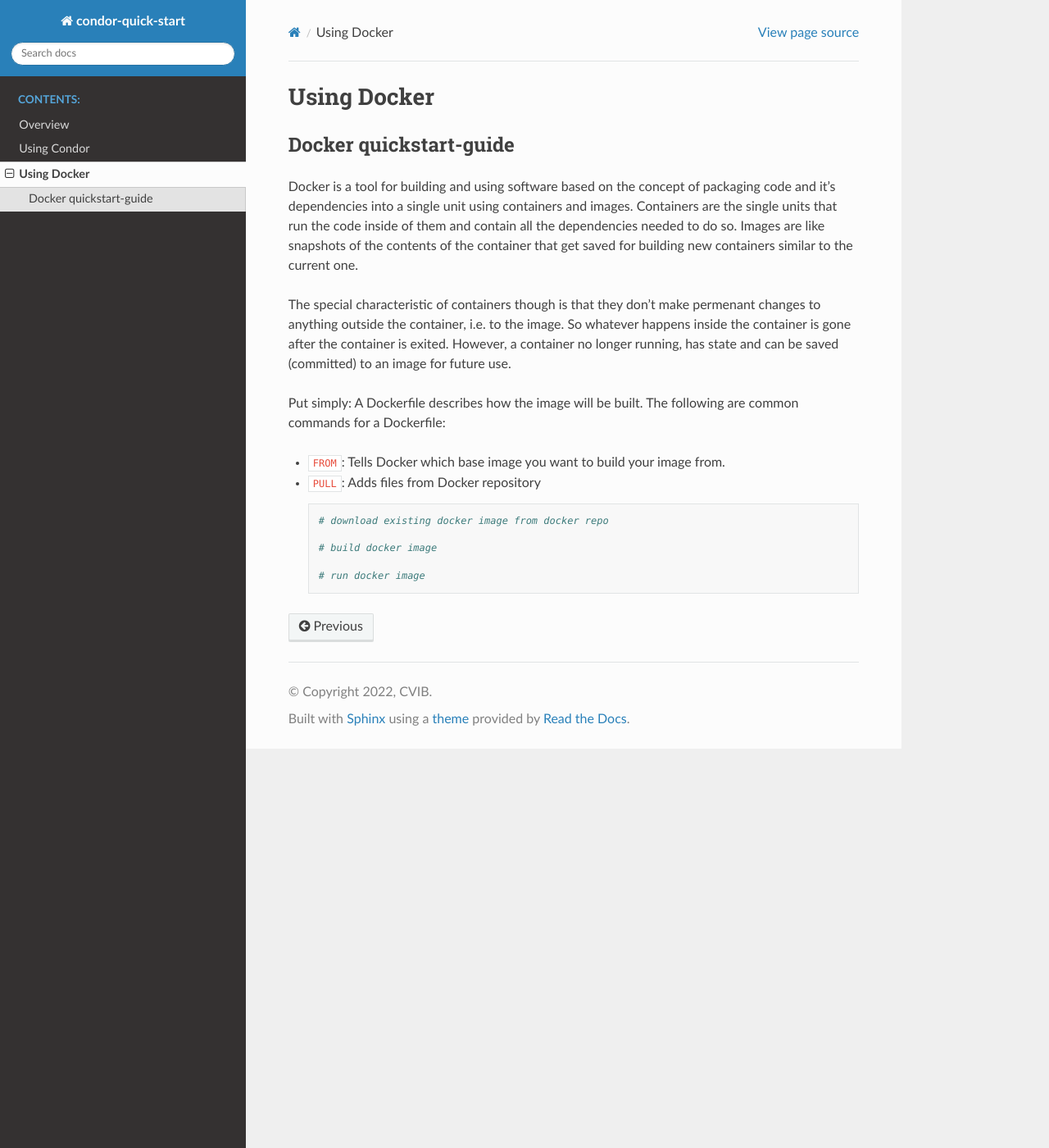
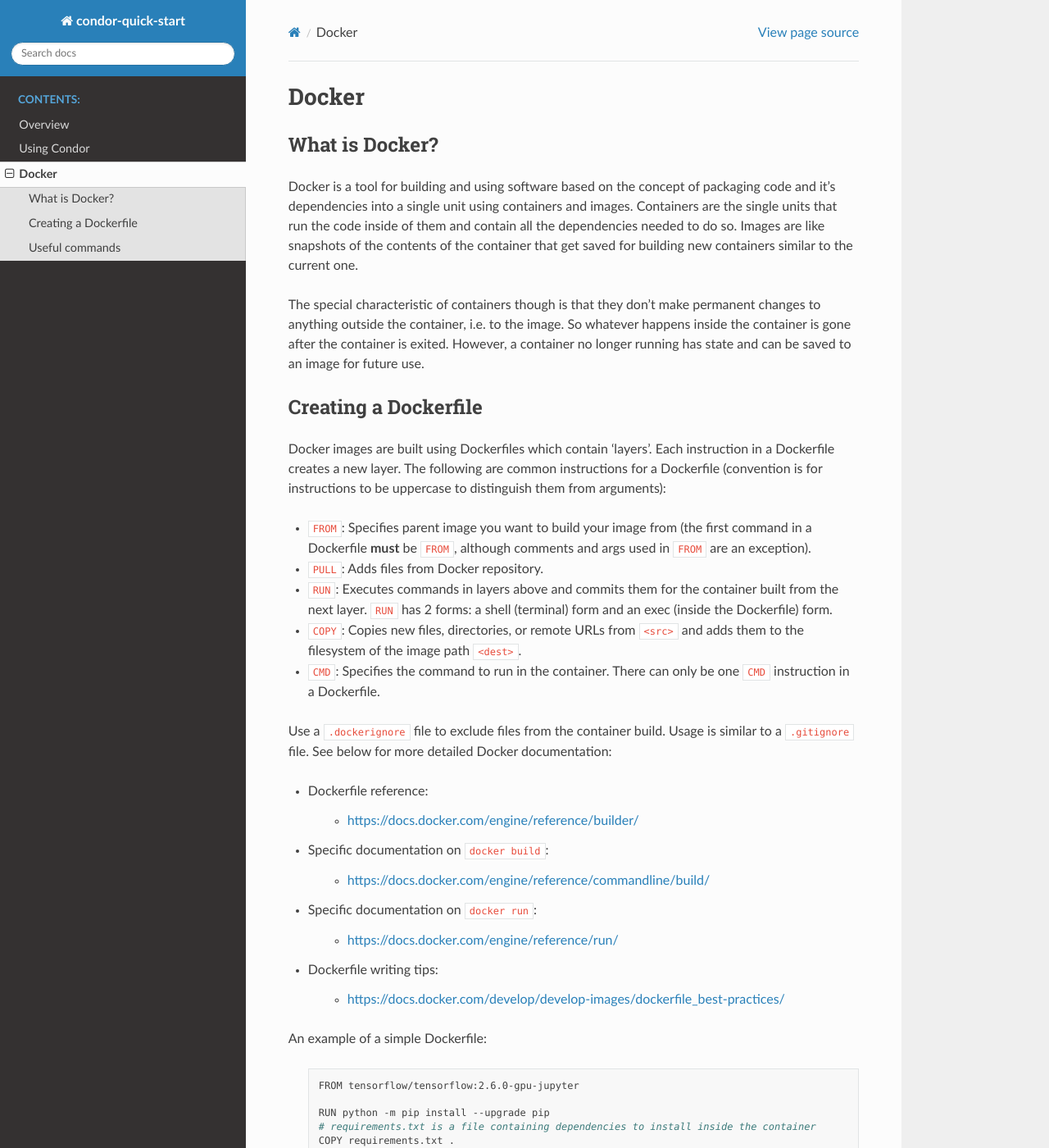
Before and after one commit to swelland6626/condor-quick-start, a Sphinx documentation site: the page built from doc/source/docker.rst, in a window 1280 px wide and 1400 px high. Shown: the whole window at 82% size. Built offline with Sphinx 7.4.7 and the Read the Docs theme 2.0.0, drawn with Linux system fonts in a browser that asks for light colours; some of the changed text lies outside the part shown.

Commit message:
Added dockerfile instructions and examples

````diff
--- a/doc/source/docker.rst
+++ b/doc/source/docker.rst
@@ -1,10 +1,10 @@
-######################################
-Using Docker
-######################################
+******************************
+Docker
+******************************
 
-*******************************************
-Docker quickstart-guide
-*******************************************
+++++++++++++++++++++++++++++++
+What is Docker?
+++++++++++++++++++++++++++++++
 
 Docker is a tool for building and using software based on the concept of packaging
 code and it's dependencies into a single unit using containers and images.
@@ -13,17 +13,119 @@ the dependencies needed to do so. Images are like snapshots of the contents of t
 container that get saved for building new containers similar to the current one.
 
 The special characteristic of containers though is that they don't make
-permenant changes to anything outside the container, i.e. to the image. So
+permanent changes to anything outside the container, i.e. to the image. So
 whatever happens inside the container is gone after the container is exited.
-However, a container no longer running, has state and can be saved (committed) to
+However, a container no longer running has state and can be saved to
 an image for future use.
 
-Put simply:
-A Dockerfile describes how the image will be built.
-The following are common commands for a Dockerfile:
+++++++++++++++++++++++++++++++
+Creating a Dockerfile
+++++++++++++++++++++++++++++++
 
-*  ``FROM``: Tells Docker which base image you want to build your image from.
-*  ``PULL``: Adds files from Docker repository
+Docker images are built using Dockerfiles which contain 'layers'. Each instruction
+in a Dockerfile creates a new layer. The following are common instructions for a
+Dockerfile (convention is for instructions to be uppercase to distinguish them
+from arguments):
+
+*  ``FROM``: Specifies parent image you want to build your image from (the first command in a Dockerfile **must** be ``FROM``, although comments and args used in ``FROM`` are an exception).
+*  ``PULL``: Adds files from Docker repository.
+*  ``RUN``: Executes commands in layers above and commits them for the container built from the next layer. ``RUN`` has 2 forms: a shell (terminal) form and an exec (inside the Dockerfile) form.
+*  ``COPY``: Copies new files, directories, or remote URLs from ``<src>`` and adds them to the filesystem of the image path ``<dest>``.
+*  ``CMD``: Specifies the command to run in the container. There can only be one ``CMD`` instruction in a Dockerfile.
+
+Use a ``.dockerignore`` file to exclude files from the container build. Usage is
+similar to a ``.gitignore`` file. See below for more detailed Docker documentation:
+
+* Dockerfile reference:
+
+   * https://docs.docker.com/engine/reference/builder/
+
+* Specific documentation on ``docker build``:
+
+   * https://docs.docker.com/engine/reference/commandline/build/
+
+* Specific documentation on ``docker run``:
+
+   * https://docs.docker.com/engine/reference/run/
+
+* Dockerfile writing tips:
+
+   * https://docs.docker.com/develop/develop-images/dockerfile_best-practices/
+
+
+An example of a simple Dockerfile:
+
+   .. code-block:: bash
+
+      FROM tensorflow/tensorflow:2.6.0-gpu-jupyter
+
+      RUN python -m pip install --upgrade pip
+      # requirements.txt is a file containing dependencies to install inside the container
+      COPY requirements.txt .
+      RUN pip install -r requirements.txt
+
+A more complex Dockerfile:
+
+   .. code-block:: bash
+
+      FROM sphinxdoc/sphinx-latexpdf
+      # FROM sphinxdoc/sphinx
+
+      ARG MYPATH=/usr/local
+      ARG MYLIBPATH=/usr/lib
+
+      RUN apt-get update && apt-get install -y --no-install-recommends \
+            autotools-dev \
+            build-essential \
+            ca-certificates \
+            cmake \
+            git \
+            wget \
+            curl \
+            vim
+      RUN rm -rf /var/lib/apt/lists/*
+
+      # install miniconda.
+      # create and activate python virtual env with desired version
+      RUN wget --quiet --no-check-certificate https://repo.continuum.io/miniconda/Miniconda3-4.6.14-Linux-x86_64.sh --no-check-certificate -O ~/miniconda.sh && \
+         /bin/bash ~/miniconda.sh -b -p /opt/conda
+      RUN /opt/conda/bin/conda create -n py python=3.7.2
+      RUN echo "source /opt/conda/bin/activate py" > ~/.bashrc
+      ENV PATH /opt/conda/envs/py/bin:$PATH
+      RUN /bin/bash -c "source /opt/conda/bin/activate py"
+
+      RUN /bin/bash -c "source /opt/conda/bin/activate py && conda install cython numpy -y && pip install scikit-build && pip install matplotlib"
+      RUN /bin/bash -c "source /opt/conda/bin/activate py && conda install -c conda-forge jupyterlab -y"
+      RUN /bin/bash -c "source /opt/conda/bin/activate py && conda install -c conda-forge nbsphinx -y"
+
+      RUN pip install sphinx-rtd-theme numpydoc sphinx-copybutton
+      # RUN pip install ipywidgets matplotlib medpy opencv-python plotly tabulate
+      # RUN pip install tensorflow pandas scikit-image pydicom
+
+      # ARG UNAME=testuser
+      # ARG UID=1000
+      # ARG GID=1000
+      # RUN groupadd -g $GID -o $UNAME
+      # RUN useradd -l -m -u $UID -g $GID -o -s /bin/bash $UNAME && \
+      #     usermod -aG sudo $UNAME
+      # RUN echo '%sudo ALL=(ALL) NOPASSWD:ALL' >> /etc/sudoers
+      # USER $UNAME
+
+      # CMD /bin/bash
+
+
+++++++++++++++++++++++++++++++
+Useful commands
+++++++++++++++++++++++++++++++
+
+Some useful terminal commands in case you run into issues where you close a terminal
+without exiting the docker container. Doing so will result in an error message that
+says something about the port already being allocated.
+
+* ``docker image ls``: lists all docker containers and their IDs
+* ``docker rmi -f container-id``: removes a running docker image
+* ``docker exec``: runs a command inside a a running container
+* ``docker exec -it [container-id] bash```: enters an already running docker
 
 
 
--- a/notes.txt
+++ b/notes.txt
@@ -19,6 +19,7 @@ qia issue: 85-condor-quick-start-guide
 
 	- Docker --> Spencer
 		~ See: https://gitlab.cvib.ucla.edu/workshop/hello-condor
+		~ Basic description of docker and some basic Dockerfile instructions.
 		~ Downloading existing docker image from the docker repo (e.g preset tensorflow docker)
 		~ Creating docker image
 		~ What goes into docker file
````
Also changed, not shown: README.md (+7 -3 lines).
